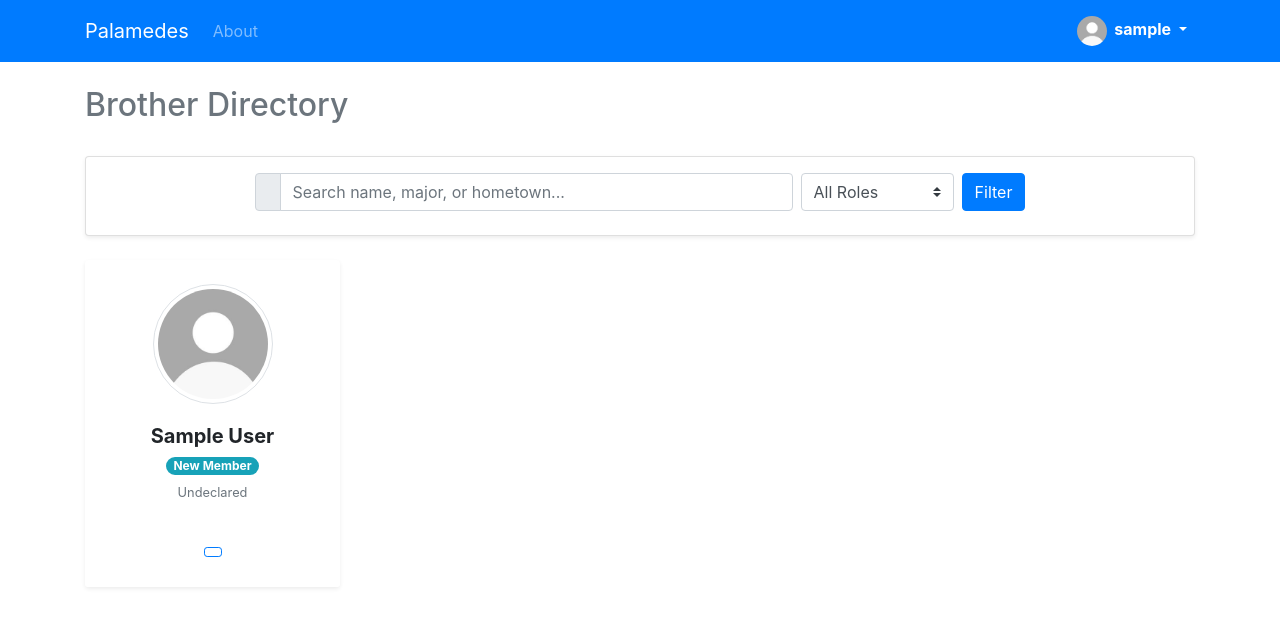
After one commit to dannguyen111/palamedes, a Django app: page /dashboard/directory/ in a window 1280 px wide. The commit adds this page. Shown: the top 627 px of the page. Run offline with Django 5.2, Linux system fonts and the light colour scheme; the visitor is signed in with stand-in values (Sample User, id 1); data comes from the database, SQL or seed files in the repository.

Commit message:
brother directory skeleton

```diff
--- a/palamedes/dashboard/templates/dashboard/dashboard.html
+++ b/palamedes/dashboard/templates/dashboard/dashboard.html
@@ -118,7 +118,7 @@
                     <i class="fas fa-money-bill-wave"></i> Finances & Dues
                 </a>
 
-                <a href="#" class="btn btn-info btn-block">
+                <a href="{% url 'brother_directory' %}" class="btn btn-info btn-block">
                     <i class="fas fa-users"></i> Brother Directory
                 </a>
 
--- /dev/null
+++ b/palamedes/dashboard/templates/dashboard/directory.html
@@ -0,0 +1,107 @@
+{% extends "homepage/base.html" %}
+
+{% block content %}
+<div class="row mb-4">
+    <div class="col-md-12">
+        <h2 class="text-secondary">
+            <a href="{% url 'dashboard' %}" class="text-secondary"><i class="fas fa-arrow-left"></i></a>
+            Brother Directory
+        </h2>
+    </div>
+</div>
+
+<div class="row mb-4">
+    <div class="col-md-12">
+        <div class="card shadow-sm p-3">
+            <form method="GET" class="form-inline justify-content-center">
+
+                <div class="input-group mb-2 mr-sm-2" style="width: 50%;">
+                    <div class="input-group-prepend">
+                        <div class="input-group-text"><i class="fas fa-search"></i></div>
+                    </div>
+                    <input type="text" name="q" class="form-control" placeholder="Search name, major, or hometown..."
+                        value="{{ search_query }}">
+                </div>
+
+                <select name="role" class="custom-select mb-2 mr-sm-2">
+                    <option value="">All Roles</option>
+                    <option value="ACT">Actives</option>
+                    <option value="NM">New Members</option>
+                    <option value="EXEC">Exec Board</option>
+                </select>
+
+                <button type="submit" class="btn btn-primary mb-2">Filter</button>
+
+                {% if search_query or request.GET.role %}
+                <a href="{% url 'brother_directory' %}" class="btn btn-outline-secondary mb-2 ml-2">Clear</a>
+                {% endif %}
+            </form>
+        </div>
+    </div>
+</div>
+
+<div class="row">
+    {% for member in members %}
+    <div class="col-lg-3 col-md-4 col-sm-6 mb-4">
+        <div class="card h-100 shadow-sm border-0 hover-card">
+
+            <div class="text-center pt-4">
+                <img src="{{ member.image.url }}" class="rounded-circle img-thumbnail"
+                    style="width: 120px; height: 120px; object-fit: cover;">
+            </div>
+
+            <div class="card-body text-center">
+                <h5 class="card-title font-weight-bold mb-1">
+                    {{ member.first_name }} {{ member.last_name }}
+                </h5>
+
+                <span class="badge badge-pill
+                    {% if member.role == 'NM' %}badge-info
+                    {% elif member.role == 'ACT' %}badge-dark
+                    {% else %}badge-primary{% endif %} mb-2">
+                    {{ member.get_role_display }}
+                </span>
+
+                <p class="card-text text-muted small mb-1">
+                    <i class="fas fa-graduation-cap"></i> {{ member.major|default:"Undeclared" }}
+                </p>
+
+                {% if member.pledge_semester and member.pledge_year %}
+                <p class="card-text text-muted small mb-1">
+                    <i class="fas fa-users"></i> {{ member.pledge_semester }} {{ member.pledge_year }}
+                </p>
+                {% endif %}
+
+                {% if member.hometown %}
+                <p class="card-text text-muted small">
+                    <i class="fas fa-map-marker-alt"></i> {{ member.hometown }}
+                </p>
+                {% endif %}
+            </div>
+
+            <div class="card-footer bg-white border-top-0 text-center pb-4">
+                <a href="mailto:{{ member.email }}" class="btn btn-sm btn-outline-primary" title="Email">
+                    <i class="fas fa-envelope"></i>
+                </a>
+                {% if member.phone_number %}
+                <a href="tel:{{ member.phone_number }}" class="btn btn-sm btn-outline-success" title="Call">
+                    <i class="fas fa-phone"></i>
+                </a>
+                {% endif %}
+            </div>
+        </div>
+    </div>
+    {% empty %}
+    <div class="col-12 text-center py-5">
+        <h4 class="text-muted">No brothers found matching your search.</h4>
+    </div>
+    {% endfor %}
+</div>
+
+<style>
+    .hover-card:hover {
+        transform: translateY(-5px);
+        transition: transform 0.2s;
+    }
+</style>
+{% endblock %}
--- a/palamedes/dashboard/urls.py
+++ b/palamedes/dashboard/urls.py
@@ -12,4 +12,5 @@ urlpatterns = [
     path('dues/', views.dues_dashboard, name='dues_dashboard'),
     path('dues/manage/', views.manage_dues_creation, name='manage_dues_creation'),
     path('dues/pay/<int:pk>/', views.pay_due, name='pay_due'),
+    path('directory/', views.directory, name='brother_directory'),
 ]
--- a/palamedes/dashboard/views.py
+++ b/palamedes/dashboard/views.py
@@ -337,3 +337,28 @@ def pay_due(request, pk):
         messages.error(request, "Only the Treasurer can verify payments.")
 
     return redirect('dues_dashboard')
+
+@login_required
+def directory(request):
+    user = request.user
+    chapter = request.user.chapter
+    members = CustomUser.objects.filter(chapter=chapter).order_by('role', 'last_name', 'first_name')
+
+    query = request.GET.get('q')
+    if query:
+        members = members.filter(
+            Q(first_name__icontains=query) |
+            Q(last_name__icontains=query) |
+            Q(major__icontains=query) |
+            Q(hometown__icontains=query)
+        )
+
+    role_filter = request.GET.get('role')
+    if role_filter:
+        members = members.filter(role=role_filter)
+
+    context = {
+        'members': members,
+        'search_query': query or ""
+    }
+    return render(request, 'dashboard/directory.html', context)
```
